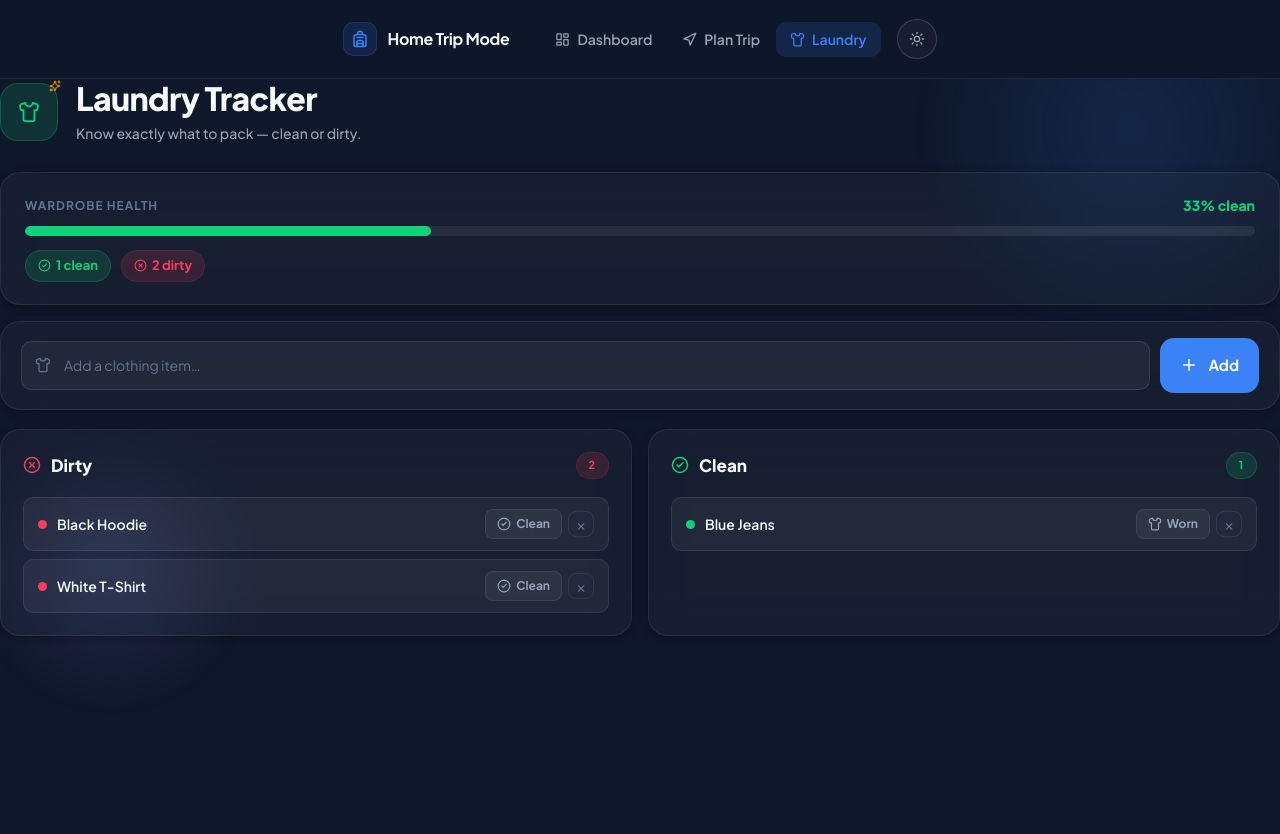
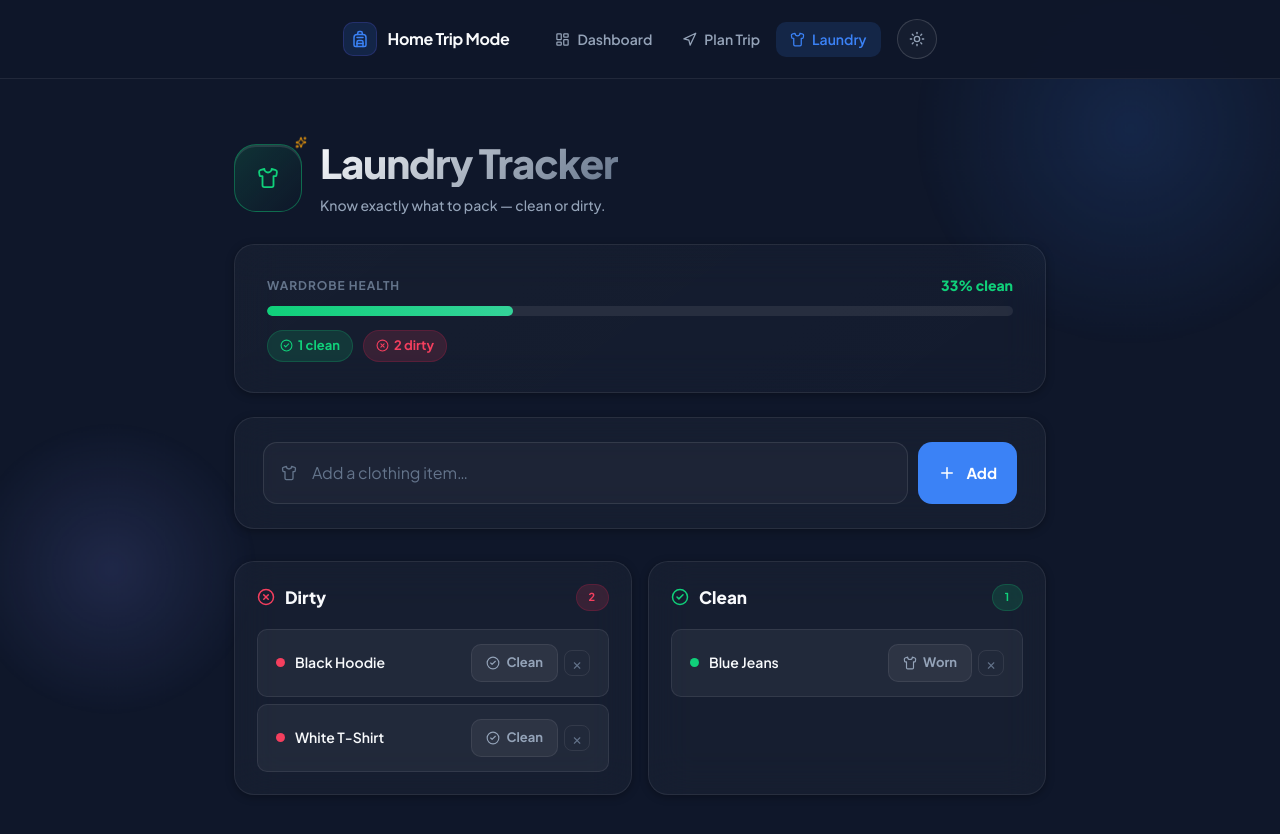
Before and after one commit to Vishnuvsh/home-trip-mode, a React (Vite) app in the folder frontend/: page /laundry-tracker in a window 1280 px wide. Shown: the top 834 px of the page. Built offline with nearby package versions, Linux system fonts and the light colour scheme.

Commit message:
modified LaundryTracker page

```diff
--- a/frontend/src/components/LaundryTracker.css
+++ b/frontend/src/components/LaundryTracker.css
@@ -1,6 +1,15 @@
 /* ═══════════════════════════════════════════════════════════════
    LaundryTracker.css — Full light/dark theme support
 ═══════════════════════════════════════════════════════════════ */
+
+/* ── Container ── */
+.lt-container {
+  max-width: 860px;
+  margin: 0 auto;
+  padding: 60px 24px 100px;
+  position: relative;
+  z-index: 10;
+}
 
 /* ── Header ── */
 .lt-header {
@@ -12,31 +21,41 @@
 }
 
 .lt-header-icon {
-  width: 58px; height: 58px;
-  border-radius: 18px;
-  background: var(--green-light);
+  width: 68px; height: 68px;
+  border-radius: 22px;
+  background: linear-gradient(135deg, var(--green-light), transparent);
+  backdrop-filter: blur(10px);
   color: var(--green);
   display: flex;
   align-items: center;
   justify-content: center;
   flex-shrink: 0;
-  border: 1.5px solid rgba(16, 208, 122, 0.25);
-  box-shadow: 0 8px 24px var(--green-glow);
+  border: 1px solid rgba(16, 208, 122, 0.4);
+  box-shadow: 0 16px 32px var(--green-glow), inset 0 2px 0 rgba(255,255,255,0.1);
   position: relative;
+  transition: var(--transition-spring);
+}
+
+.lt-header-icon:hover {
+  transform: scale(1.05) rotate(-5deg);
 }
 
 .lt-header-sparkle {
   position: absolute;
-  top: -4px; right: -4px;
+  top: -6px; right: -6px;
   color: var(--amber);
+  animation: float-rotate 3s ease-in-out infinite;
 }
 
 .lt-title {
-  font-size: 32px;
+  font-size: 40px;
   font-weight: 900;
   color: var(--text);
-  margin: 0 0 6px;
-  letter-spacing: -0.6px;
+  margin: 0 0 8px;
+  letter-spacing: -1px;
+  background: linear-gradient(135deg, var(--text) 0%, var(--text-dim) 100%);
+  -webkit-background-clip: text;
+  -webkit-text-fill-color: transparent;
 }
 
 .lt-subtitle {
@@ -48,9 +67,10 @@
 
 /* ── Summary Card ── */
 .lt-summary-card {
-  padding: 22px 24px;
-  margin-bottom: 16px;
+  padding: 30px 32px;
+  margin-bottom: 24px;
   animation-delay: 0.05s;
+  background: linear-gradient(145deg, var(--surface), rgba(255,255,255,0.02));
 }
 
 .lt-summary-card:hover {
@@ -90,8 +110,8 @@
 .lt-summary-fill {
   height: 100%;
   border-radius: 99px;
-  background: var(--green);
-  box-shadow: none;
+  background: linear-gradient(90deg, var(--green), #34d399);
+  box-shadow: 0 0 16px var(--green-glow);
   transition: width 1.2s cubic-bezier(0.4, 0, 0.2, 1);
 }
 
@@ -116,8 +136,8 @@
 
 /* ── Add Item Card ── */
 .lt-add-card {
-  padding: 16px 20px;
-  margin-bottom: 20px;
+  padding: 24px 28px;
+  margin-bottom: 32px;
   animation-delay: 0.1s;
 }
 
@@ -135,7 +155,7 @@
 
 .lt-input-icon {
   position: absolute;
-  left: 14px;
+  left: 18px;
   color: var(--text-dim);
   pointer-events: none;
   flex-shrink: 0;
@@ -143,15 +163,18 @@
 
 .lt-input {
   width: 100%;
-  background: var(--input-bg);
+  background: rgba(15, 23, 42, 0.03);
   border: 1.5px solid var(--input-border);
   color: var(--text);
-  padding: 13px 14px 13px 42px;
-  border-radius: var(--radius-xs);
-  font-size: 14px;
+  padding: 18px 20px 18px 48px;
+  border-radius: var(--radius-sm);
+  font-size: 16px;
   outline: none;
   transition: var(--transition);
   font-family: var(--font);
+}
+[data-theme='dark'] .lt-input {
+  background: rgba(255, 255, 255, 0.03);
 }
 
 .lt-input::placeholder { color: var(--text-dim); }
@@ -252,15 +275,17 @@
   justify-content: space-between;
   background: var(--input-bg);
   border: 1px solid var(--border);
-  padding: 11px 14px;
+  padding: 14px 18px;
   border-radius: var(--radius-xs);
   transition: var(--transition);
-  gap: 10px;
+  gap: 12px;
 }
 
 .lt-item:hover {
   background: var(--surface-hover);
-  border-color: var(--border-hover);
+  border-color: var(--border-strong);
+  transform: translateX(4px);
+  box-shadow: var(--shadow-sm);
 }
 
 .lt-item-enter {
@@ -302,11 +327,11 @@
 .lt-action-btn {
   display: flex;
   align-items: center;
-  gap: 5px;
-  font-size: 12px;
+  gap: 6px;
+  font-size: 13px;
   font-weight: 700;
-  padding: 5px 11px;
-  border-radius: 8px;
+  padding: 8px 14px;
+  border-radius: 10px;
   border: 1.5px solid var(--border);
   background: var(--surface-hover);
   color: var(--text-muted);
```
